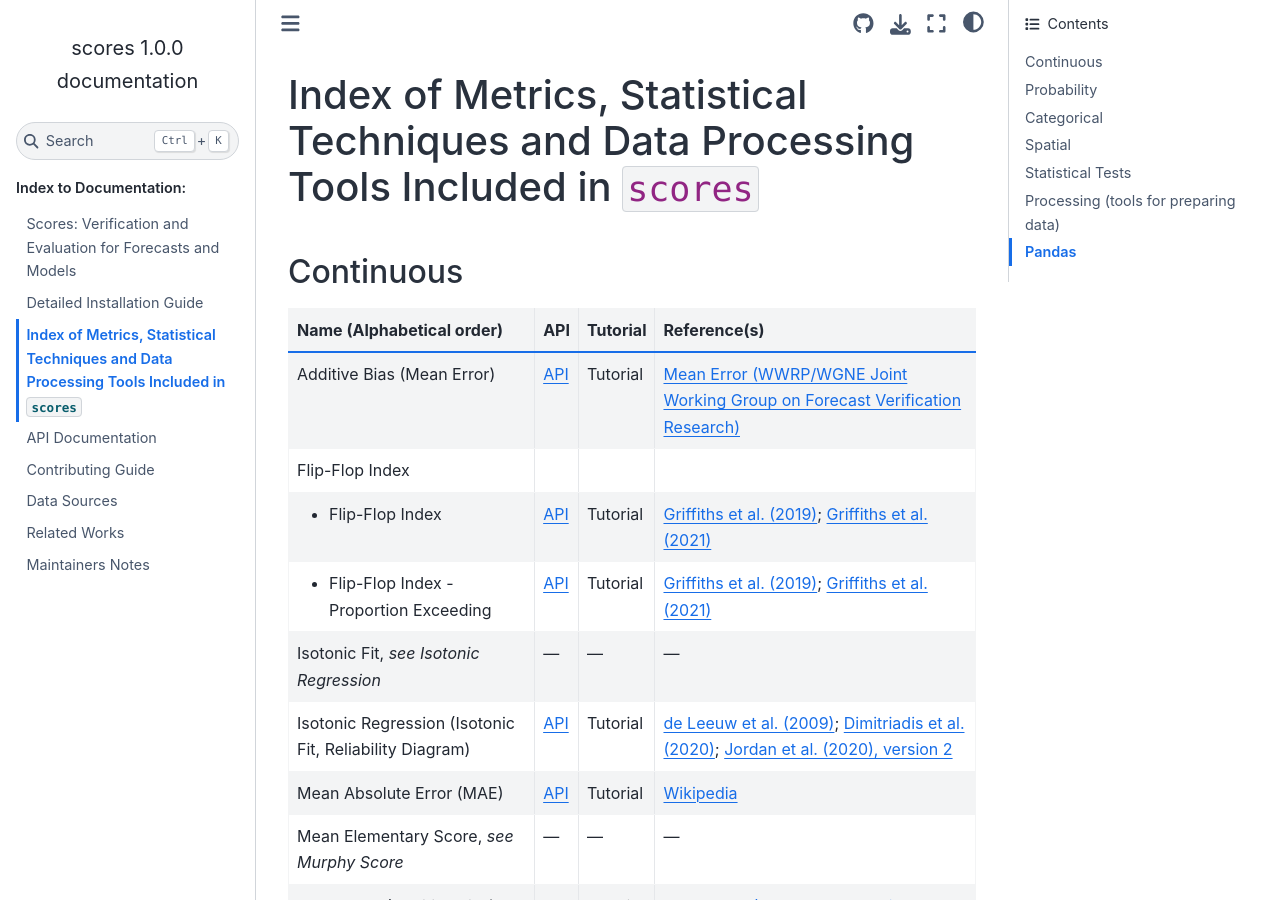
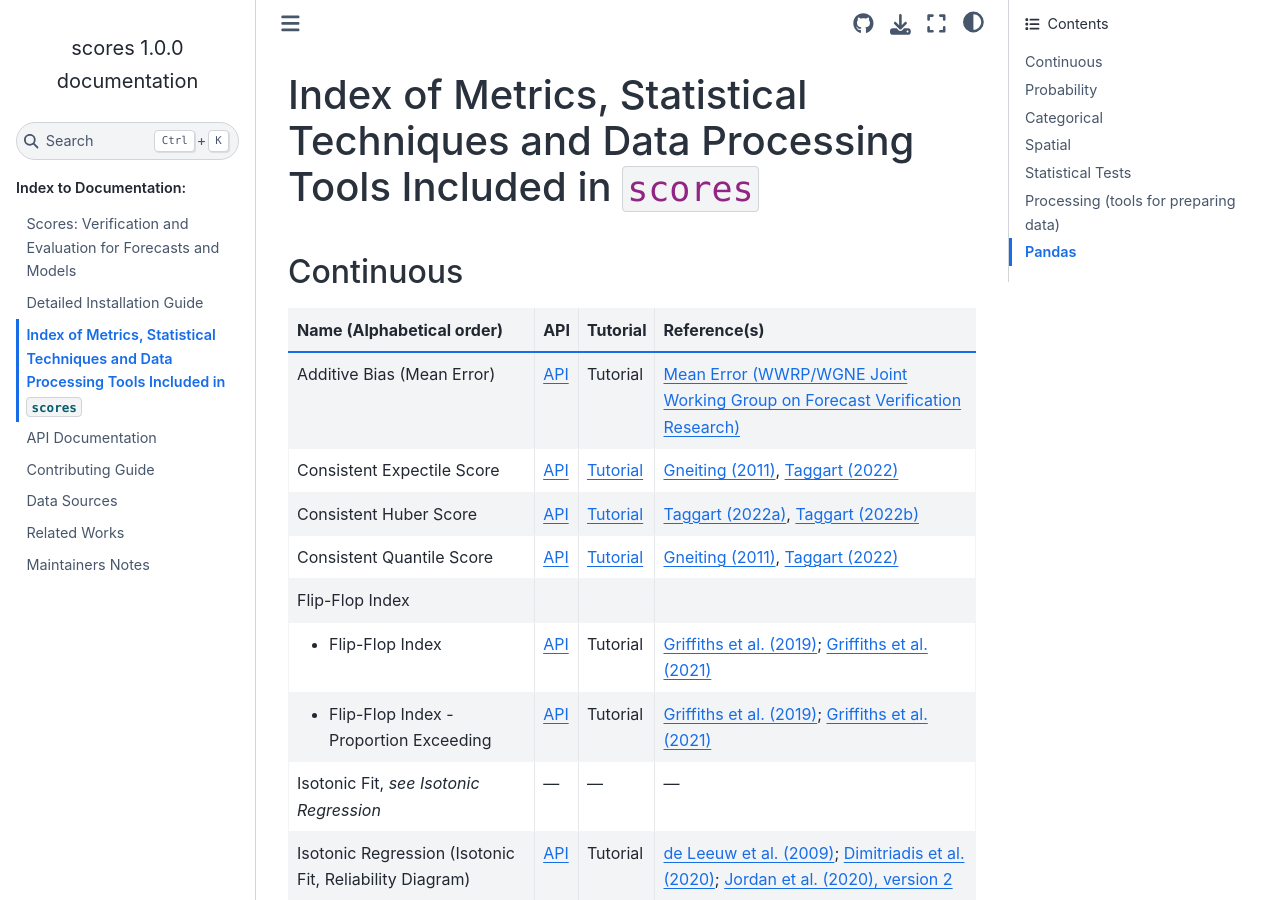
Before and after one commit to nci/scores, a Sphinx documentation site: the page built from docs/included.md, in a window 1280 px wide and 900 px high. Built offline with Sphinx 7.4.7 and the Sphinx Book theme 1.1.4, drawn with Linux system fonts in a browser that asks for light colours; pages that are not in the unit, such as notebooks, are missing from menus.

Commit message:
add to included

```diff
--- a/docs/included.md
+++ b/docs/included.md
@@ -13,6 +13,18 @@
   - [API](api.md#scores.continuous.additive_bias)
   - [Tutorial](project:./tutorials/Additive_and_multiplicative_bias.md)
   - [Mean Error (WWRP/WGNE Joint Working Group on Forecast Verification Research)](https://www.cawcr.gov.au/projects/verification/#meanerror)
+* - Consistent Expectile Score
+  - [API](https://scores.readthedocs.io/en/latest/api.html#scores.continuous.consistent_expectile_score)
+  - [Tutorial](https://scores.readthedocs.io/en/latest/tutorials/Consistent_Scores.html)
+  - [Gneiting (2011)](https://doi.org/10.1198/jasa.2011.r101388), [Taggart (2022)](https://doi.org/10.1002/qj.4206)
+* - Consistent Huber Score
+  - [API](https://scores.readthedocs.io/en/latest/api.html#scores.continuous.consistent_huber_score)
+  - [Tutorial](https://scores.readthedocs.io/en/latest/tutorials/Consistent_Scores.html)
+  - [Taggart (2022a)](https://doi.org/10.1002/qj.4206), [Taggart (2022b)](https://doi.org/10.1214/21-EJS1957)
+* - Consistent Quantile Score
+  - [API](https://scores.readthedocs.io/en/latest/api.html#scores.continuous.consistent_quantile_score)
+  - [Tutorial](https://scores.readthedocs.io/en/latest/tutorials/Consistent_Scores.html)
+  - [Gneiting (2011)](https://doi.org/10.1198/jasa.2011.r101388), [Taggart (2022)](https://doi.org/10.1002/qj.4206)
 * - Flip-Flop Index
   -
   -
```
